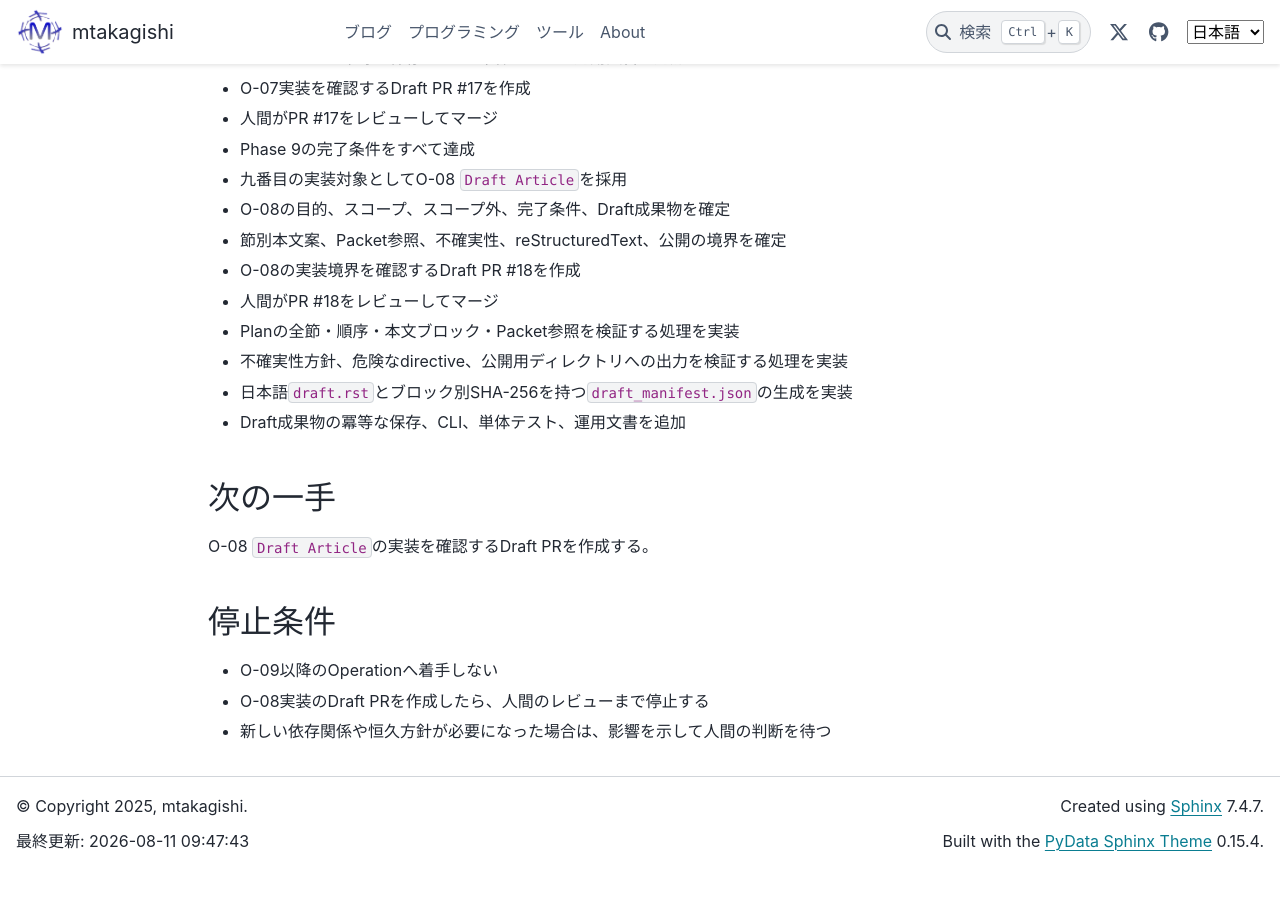
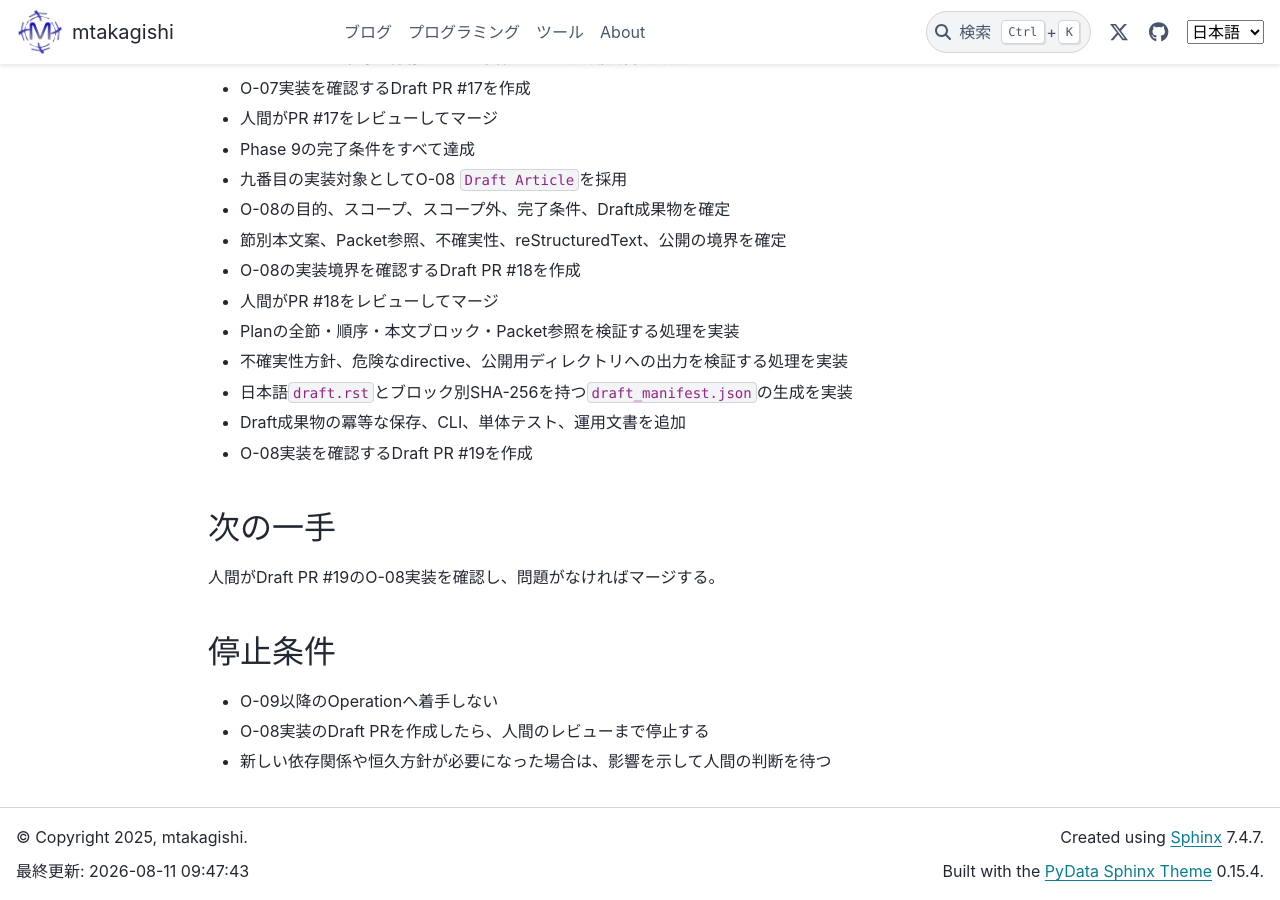
Before and after one commit to mtakagishi/note, a Sphinx documentation site: the page built from docs/agents/knowledge-harness/STATUS.md, in a window 1280 px wide and 900 px high, scrolled down 2897 px. Built offline with Sphinx 7.4.7 and the PyData theme 0.15.4, drawn with Linux system fonts in a browser that asks for light colours; before the commit the page ends 3767 px from its top, so only the background shows below that; some of the changed text lies outside the part shown.

Commit message:
Draft PRの状態を記録

```diff
--- a/docs/agents/knowledge-harness/STATUS.md
+++ b/docs/agents/knowledge-harness/STATUS.md
@@ -5,10 +5,10 @@
 ## 現在地
 
 - フェーズ: Phase 10 / Operation実装
-- 状態: O-08 `Draft Article`の実装と検証を完了
+- 状態: O-08 `Draft Article`の実装をDraft PR #19でレビュー待ち
 - 継続状態の正本: [GitHub Issue #2](https://github.com/mtakagishi/note/issues/2)
 - 完了PR: [GitHub PR #3](https://github.com/mtakagishi/note/pull/3)、[GitHub PR #4](https://github.com/mtakagishi/note/pull/4)、[GitHub PR #5](https://github.com/mtakagishi/note/pull/5)、[GitHub PR #6](https://github.com/mtakagishi/note/pull/6)、[GitHub PR #7](https://github.com/mtakagishi/note/pull/7)、[GitHub PR #8](https://github.com/mtakagishi/note/pull/8)、[GitHub PR #9](https://github.com/mtakagishi/note/pull/9)、[GitHub PR #10](https://github.com/mtakagishi/note/pull/10)、[GitHub PR #11](https://github.com/mtakagishi/note/pull/11)、[GitHub PR #12](https://github.com/mtakagishi/note/pull/12)、[GitHub PR #13](https://github.com/mtakagishi/note/pull/13)、[GitHub PR #14](https://github.com/mtakagishi/note/pull/14)、[GitHub PR #15](https://github.com/mtakagishi/note/pull/15)、[GitHub PR #16](https://github.com/mtakagishi/note/pull/16)、[GitHub PR #17](https://github.com/mtakagishi/note/pull/17)、[GitHub PR #18](https://github.com/mtakagishi/note/pull/18)
-- レビュー対象: なし
+- レビュー対象: [GitHub Draft PR #19](https://github.com/mtakagishi/note/pull/19)
 - ブロッカー: なし
 
 ## 完了
@@ -101,10 +101,11 @@
 - 不確実性方針、危険なdirective、公開用ディレクトリへの出力を検証する処理を実装
 - 日本語`draft.rst`とブロック別SHA-256を持つ`draft_manifest.json`の生成を実装
 - Draft成果物の冪等な保存、CLI、単体テスト、運用文書を追加
+- O-08実装を確認するDraft PR #19を作成
 
 ## 次の一手
 
-O-08 `Draft Article`の実装を確認するDraft PRを作成する。
+人間がDraft PR #19のO-08実装を確認し、問題がなければマージする。
 
 ## 停止条件
 
```
